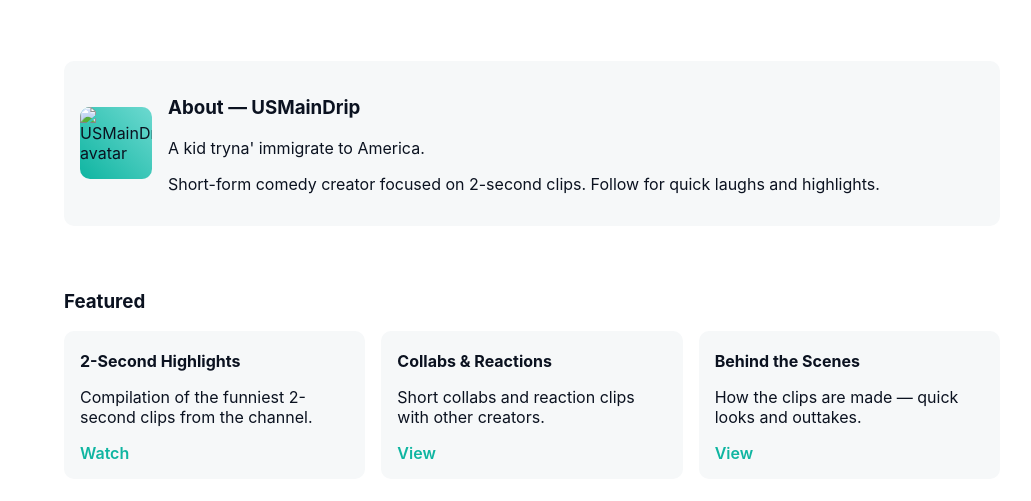
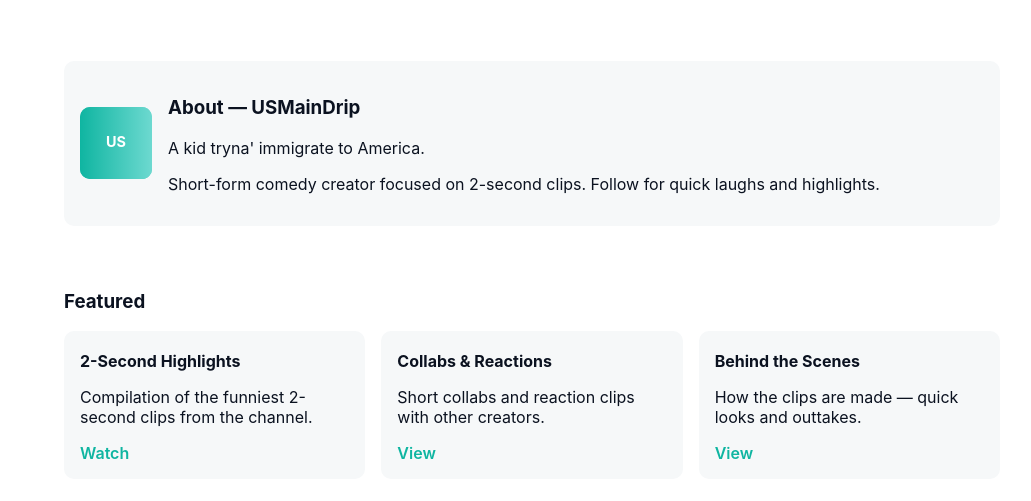
Before and after one commit to chill102/chill102.github.io, a plain HTML site: page index.html in a window 1280 px wide. Shown: the part 299-800 px from the top of the page, without its empty margins (108-1139 px from the left). Drawn offline with Linux system fonts and the light colour scheme.

Commit message:
Add placeholder assets: favicon, avatar, og-image; update index to reference SVGs

```diff
--- a/index.html
+++ b/index.html
@@ -10,12 +10,12 @@
   <meta property="og:description" content="Quick, funny 2 second clips." />
   <meta property="og:type" content="website" />
   <meta property="og:url" content="https://chill102.github.io/" />
-  <meta property="og:image" content="/og-image.png" />
+  <meta property="og:image" content="/og-image.svg" />
   <!-- Twitter Card -->
   <meta name="twitter:card" content="summary_large_image" />
   <meta name="twitter:title" content="USMainDrip" />
   <meta name="twitter:description" content="Quick, funny 2 second clips." />
-  <link rel="icon" href="/favicon.ico" />
+  <link rel="icon" href="/favicon.svg" />
   <link rel="stylesheet" href="style.css" />
 </head>
 <body>
@@ -52,7 +52,7 @@
       <!-- About -->
       <section id="about" class="about wrap">
         <div class="about-card">
-          <img src="/avatar-placeholder.png" alt="USMainDrip avatar" class="avatar" />
+          <img src="/avatar.svg" alt="USMainDrip avatar" class="avatar" />
           <div>
             <h3>About — USMainDrip</h3>
             <p>A kid tryna' immigrate to America.</p>
```
Also changed, not shown: avatar.svg (added), favicon.svg (added), og-image.svg (added).
